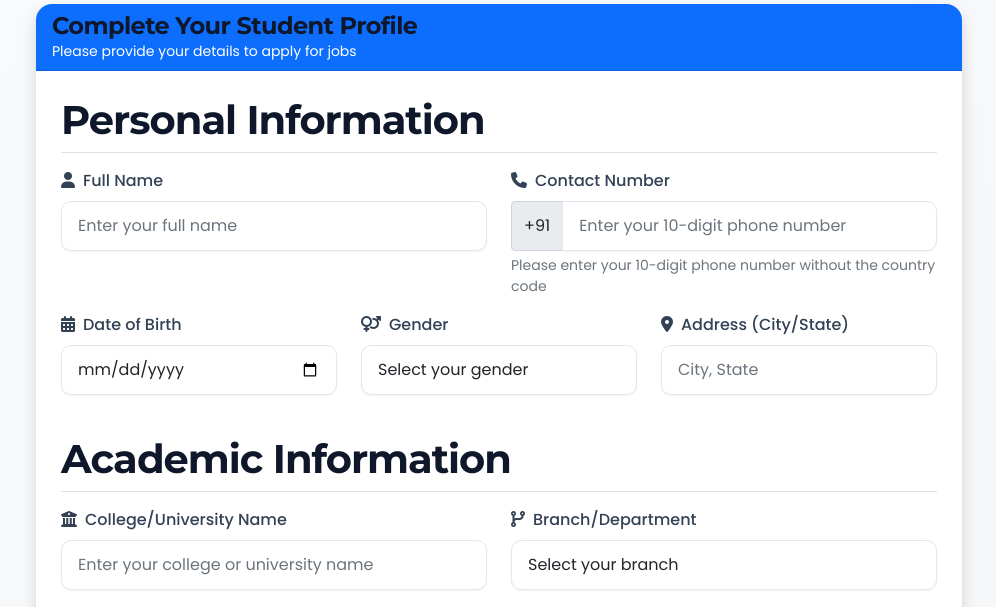
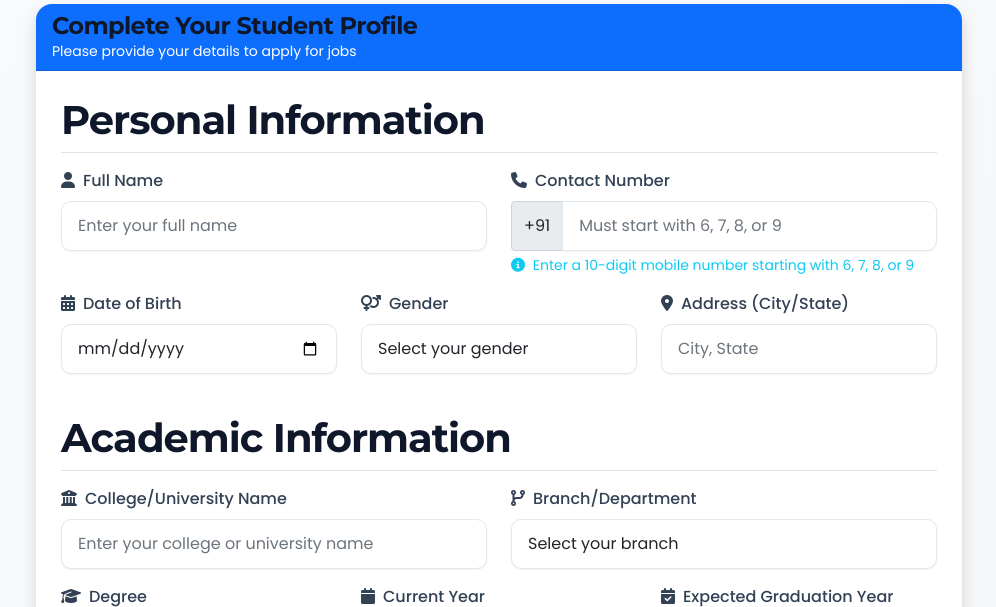
Before and after one commit to anish384/Campus-Placement-Portal, a Flask app: template flaskr/templates/prof/student_profile.html in a window 1280 px wide. Shown: the part 125-732 px from the top of the page, without its empty margins (141-1137 px from the left). Run offline with Flask 3, Linux system fonts and the light colour scheme; the template is opened without the code that fills it, so the values that code supplies are empty; some libraries are stand-ins or nearby versions.

Commit message:
improvements

```diff
--- a/flaskr/profile.py
+++ b/flaskr/profile.py
@@ -182,8 +182,8 @@ def student_profile():
 
         error = None
 
-        # Phone number validation: exactly 10 digits
-        phone_regex = r"^\d{10}$"
+        # Phone number validation: exactly 10 digits starting with 6, 7, 8, or 9
+        phone_regex = r"^[6-9]\d{9}$"
 
         # Validate required fields
         if not full_name:
@@ -191,7 +191,7 @@ def student_profile():
         elif not phone:
             error = 'Phone number is required.'
         elif not re.match(phone_regex, phone):
-            error = 'Please enter a valid 10-digit phone number.'
+            error = 'Please enter a valid 10-digit phone number starting with 6, 7, 8, or 9.'
         elif not dob:
             error = 'Date of birth is required.'
         elif not gender:
--- a/flaskr/templates/prof/student_profile.html
+++ b/flaskr/templates/prof/student_profile.html
@@ -28,11 +28,14 @@
 
                 <div class="col-md-6 mb-3">
                   <label for="phone" class="form-label"><i class="fas fa-phone me-2"></i>Contact Number</label>
-                  <div class="input-group">
+                  <div class="input-group has-validation">
                     <span class="input-group-text">+91</span>
-                    <input class="form-control" type="tel" name="phone" id="phone" placeholder="Enter your 10-digit phone number" required pattern="[0-9]{10}" maxlength="10" value="{{ student.phone[3:] if student.phone else '' }}">
+                    <input class="form-control" type="tel" name="phone" id="phone" placeholder="Must start with 6, 7, 8, or 9" required pattern="[6-9][0-9]{9}" maxlength="10" value="{{ student.phone[3:] if student.phone else '' }}" oninput="validatePhoneNumber(this)">
+                    <div class="invalid-feedback">
+                      <i class="fas fa-times-circle me-1"></i> Phone number must start with 6, 7, 8, or 9
+                    </div>
                   </div>
-                  <div class="form-text">Please enter your 10-digit phone number without the country code</div>
+                  <div class="form-text text-info"><i class="fas fa-info-circle me-1"></i> Enter a 10-digit mobile number starting with 6, 7, 8, or 9</div>
                 </div>
               </div>
 
@@ -255,5 +258,34 @@
     });
   }, false);
 })();
+
+// Function to validate phone number and show X mark dynamically
+function validatePhoneNumber(input) {
+  const phoneNumber = input.value.trim();
+  const validStartDigits = ['6', '7', '8', '9'];
+  const isValid = phoneNumber.length > 0 && validStartDigits.includes(phoneNumber[0]);
+
+  if (phoneNumber.length > 0) {
+    if (isValid) {
+      input.classList.remove('is-invalid');
+      input.classList.add('is-valid');
+    } else {
+      input.classList.remove('is-valid');
+      input.classList.add('is-invalid');
+    }
+  } else {
+    // If empty, remove both classes
+    input.classList.remove('is-valid');
+    input.classList.remove('is-invalid');
+  }
+}
+
+// Initialize validation on page load for pre-filled values
+document.addEventListener('DOMContentLoaded', function() {
+  const phoneInput = document.getElementById('phone');
+  if (phoneInput && phoneInput.value) {
+    validatePhoneNumber(phoneInput);
+  }
+});
 </script>
 {% endblock %}
```
